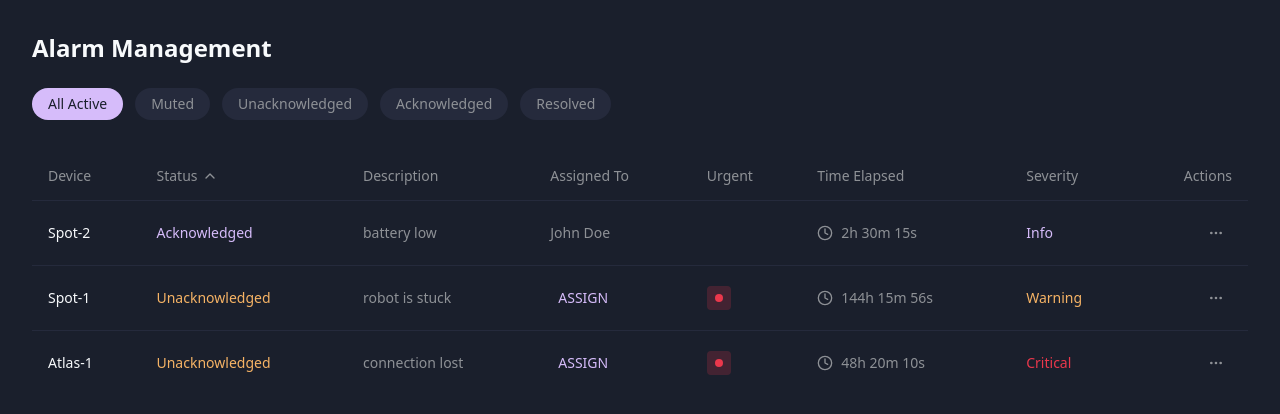
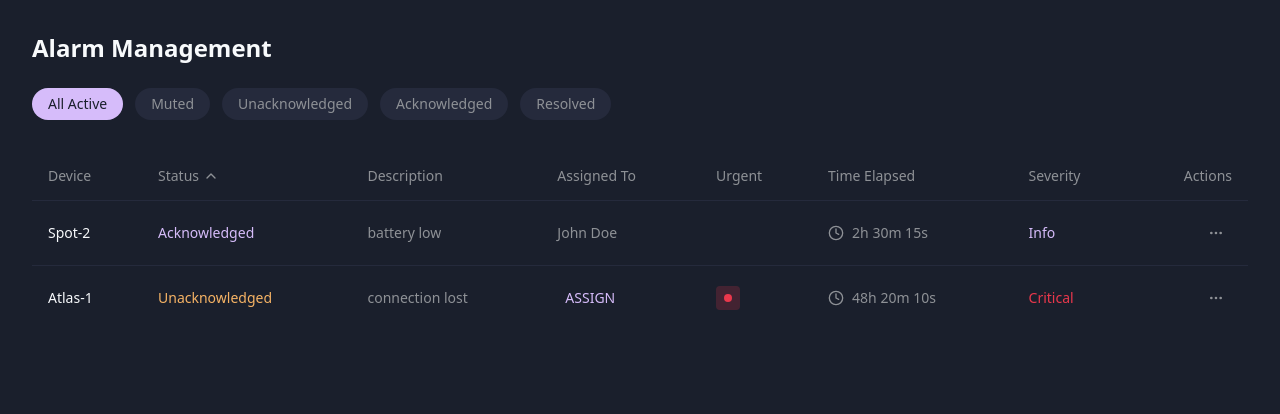
Before and after one commit to griffinrobertelliott/ticketaroo-card, a React (Vite) app: page / in a window 1280 px wide. Shown: the top 414 px of the page. Built offline with nearby package versions, Linux system fonts and the light colour scheme.

Commit message:
Fix alarm status display issue
Updated the AlarmsTable component to ensure that the muted status of alarms is correctly reflected in the table display.
[skip gpt_engineer]

```diff
--- a/src/components/AlarmsTable.tsx
+++ b/src/components/AlarmsTable.tsx
@@ -23,10 +23,10 @@ const mockAlarms: Alarm[] = [
   {
     id: "AL-001",
     device: "Spot-1",
-    status: "Unacknowledged",
+    status: "Muted",
     description: "robot is stuck",
     assignedTo: null,
-    urgent: true,
+    urgent: false,
     timeElapsed: "144h 15m 56s",
     severity: "Warning"
   },
```
